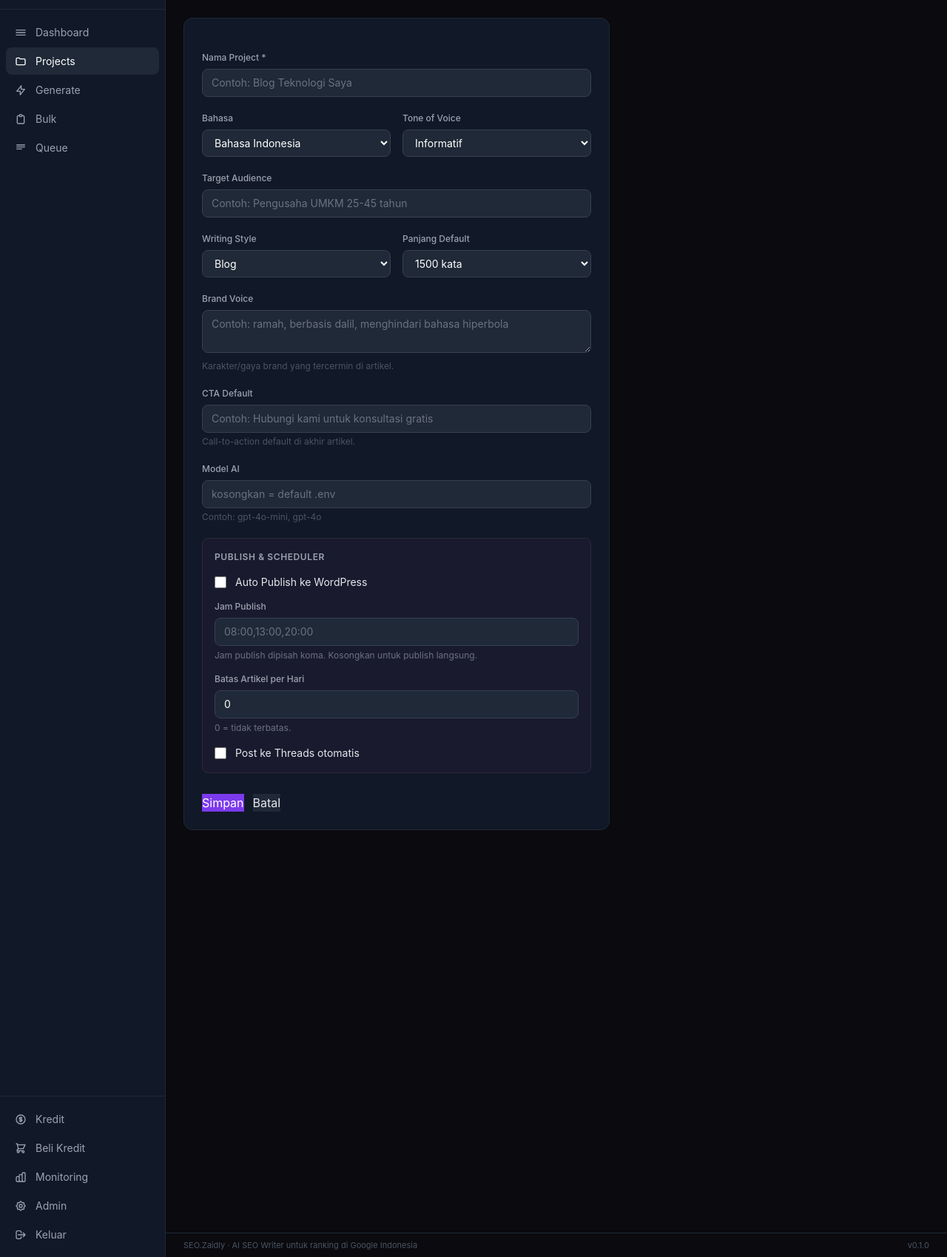
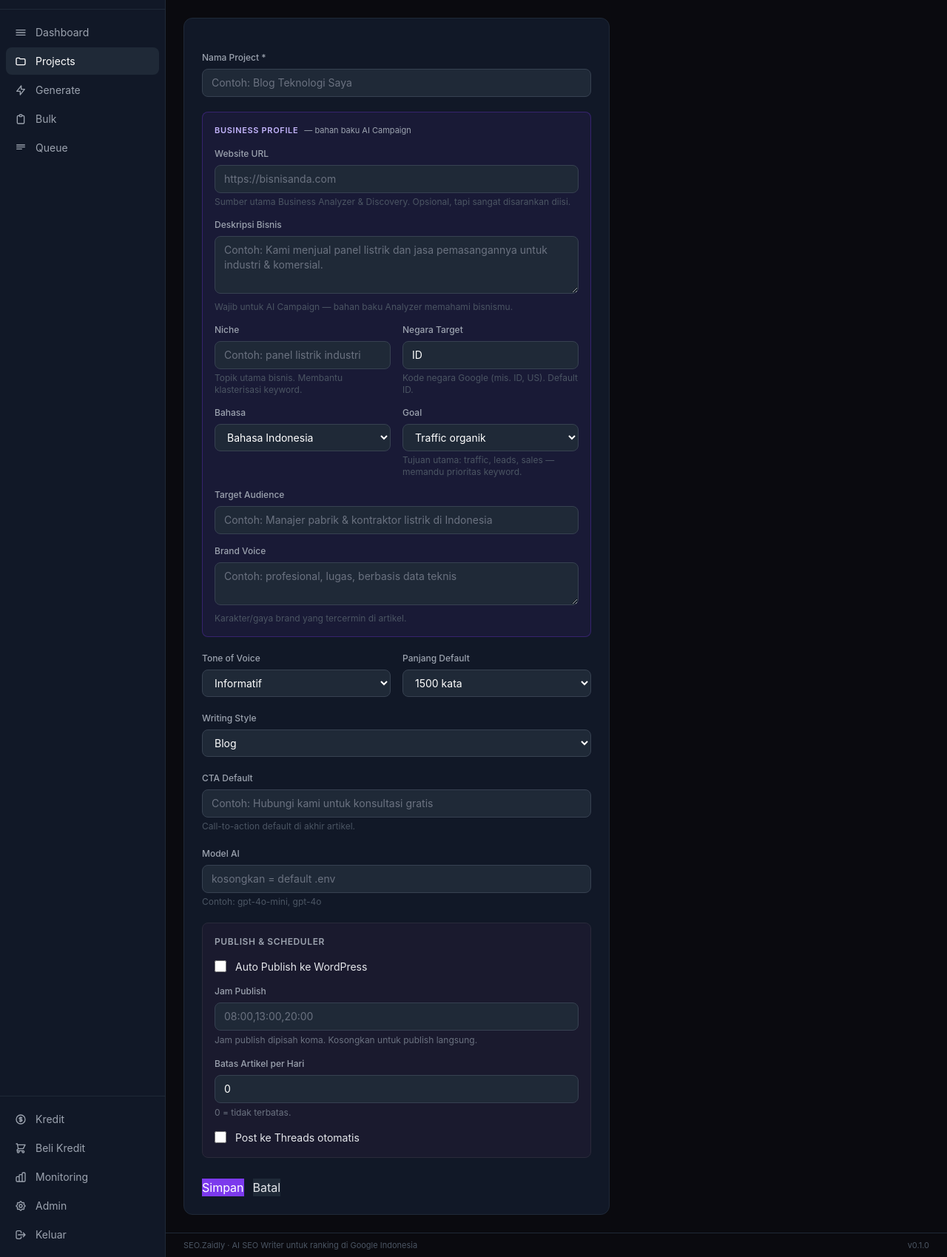
Before and after one commit to zaidprd/ZAIDLYV2, a Django app: page /projects/new/ in a window 1280 px wide. Shown: the part 48-1747 px from the top of the page at 74% size. Run offline with Django 5.2, Linux system fonts and the light colour scheme; the visitor is signed in with stand-in values (Sample User, id 1); some libraries are stand-ins or nearby versions.

Commit message:
feat(projects): expose Business Profile fields (PRD §5 — input AI Campaign)
ProjectForm sebelumnya menyembunyikan field business model: website_url,
business_description, niche, target_country, goal. Tanpa itu Business Analyzer
(PRD §6) tidak punya bahan baku -> AI Campaign mustahil dimulai.

Form sekarang punya section 'Business Profile' tegas di atas (warna ungu),
diikuti Content Settings. Help text per field menjelaskan dampaknya ke
Discovery/Analyzer. Property business_profile_ready dipakai nanti untuk
tombol 'Mulai AI Campaign' (commit berikutnya).

Co-Authored-By: Claude Opus 4.8 <noreply@anthropic.com>

```diff
--- a/projects/forms.py
+++ b/projects/forms.py
@@ -7,19 +7,33 @@ INPUT_CLASS = 'w-full bg-gray-800 border border-gray-700 rounded-lg px-3 py-2 te
 class ProjectForm(forms.ModelForm):
     class Meta:
         model = Project
-        fields = ('name', 'language', 'target_audience', 'tone', 'writing_style',
-                  'default_length', 'brand_voice', 'default_cta', 'ai_model',
-                  'auto_publish', 'schedule_times', 'daily_limit', 'threads_enabled')
+        # Business Profile (PRD §5) di depan: Analyzer butuh website/description/niche/country/goal
+        # untuk memahami bisnis sebelum keyword discovery jalan.
+        fields = (
+            'name', 'language', 'website_url', 'business_description', 'niche',
+            'target_country', 'goal', 'target_audience', 'brand_voice',
+            'tone', 'writing_style', 'default_length', 'default_cta', 'ai_model',
+            'auto_publish', 'schedule_times', 'daily_limit', 'threads_enabled',
+        )
         widgets = {
             'name': forms.TextInput(attrs={'placeholder': 'Contoh: Blog Teknologi Saya', 'class': INPUT_CLASS}),
-            'target_audience': forms.TextInput(attrs={'placeholder': 'Contoh: Pengusaha UMKM 25-45 tahun', 'class': INPUT_CLASS}),
-            'brand_voice': forms.Textarea(attrs={'rows': 2, 'placeholder': 'Contoh: ramah, berbasis dalil, menghindari bahasa hiperbola', 'class': INPUT_CLASS}),
+            'website_url': forms.URLInput(attrs={'placeholder': 'https://bisnisanda.com', 'class': INPUT_CLASS}),
+            'business_description': forms.Textarea(attrs={'rows': 3, 'placeholder': 'Contoh: Kami menjual panel listrik dan jasa pemasangannya untuk industri & komersial.', 'class': INPUT_CLASS}),
+            'niche': forms.TextInput(attrs={'placeholder': 'Contoh: panel listrik industri', 'class': INPUT_CLASS}),
+            'target_country': forms.TextInput(attrs={'placeholder': 'ID', 'class': INPUT_CLASS}),
+            'target_audience': forms.TextInput(attrs={'placeholder': 'Contoh: Manajer pabrik & kontraktor listrik di Indonesia', 'class': INPUT_CLASS}),
+            'brand_voice': forms.Textarea(attrs={'rows': 2, 'placeholder': 'Contoh: profesional, lugas, berbasis data teknis', 'class': INPUT_CLASS}),
             'default_cta': forms.TextInput(attrs={'placeholder': 'Contoh: Hubungi kami untuk konsultasi gratis', 'class': INPUT_CLASS}),
             'ai_model': forms.TextInput(attrs={'placeholder': 'kosongkan = default .env', 'class': INPUT_CLASS}),
             'schedule_times': forms.TextInput(attrs={'placeholder': '08:00,13:00,20:00', 'class': INPUT_CLASS}),
             'daily_limit': forms.NumberInput(attrs={'min': 0, 'class': INPUT_CLASS}),
         }
         help_texts = {
+            'website_url': 'Sumber utama Business Analyzer & Discovery. Opsional, tapi sangat disarankan diisi.',
+            'business_description': 'Wajib untuk AI Campaign — bahan baku Analyzer memahami bisnismu.',
+            'niche': 'Topik utama bisnis. Membantu klasterisasi keyword.',
+            'target_country': 'Kode negara Google (mis. ID, US). Default ID.',
+            'goal': 'Tujuan utama: traffic, leads, sales — memandu prioritas keyword.',
             'writing_style': 'Bentuk artikel default. Bisa diubah saat generate.',
             'default_length': 'Panjang artikel default. Bisa diubah saat generate.',
             'brand_voice': 'Karakter/gaya brand yang tercermin di artikel.',
@@ -28,6 +42,15 @@ class ProjectForm(forms.ModelForm):
             'daily_limit': '0 = tidak terbatas.',
             'threads_enabled': 'Otomatis post ke Threads setelah artikel publish ke WordPress.',
         }
+
+    @property
+    def business_profile_ready(self):
+        """True bila Business Analyzer punya cukup input untuk dijalankan."""
+        data = self.cleaned_data if self.is_valid() else {}
+        return bool(
+            (data.get('website_url') or data.get('business_description'))
+            and (data.get('niche') or data.get('target_audience'))
+        )
 
 
 class WordPressSiteForm(forms.ModelForm):
--- a/templates/projects/form.html
+++ b/templates/projects/form.html
@@ -13,6 +13,40 @@
         {% if form.name.errors %}<p class="text-xs text-red-400 mt-1">{{ form.name.errors.0 }}</p>{% endif %}
       </div>
 
+      <!-- BUSINESS PROFILE — input untuk AI Campaign (PRD §5).
+           Tanpa ini, Business Analyzer & Discovery tidak punya bahan baku.
+           Bagian inilah yang menentukan kualitas keyword & strategi nanti. -->
+      <div style="padding:1rem; background:rgba(124,58,237,0.08); border:1px solid rgba(124,58,237,0.3); border-radius:0.5rem; display:flex; flex-direction:column; gap:0.875rem;">
+        <div style="display:flex; align-items:center; gap:0.5rem;">
+          <span style="font-size:0.6875rem; font-weight:600; color:#c4b5fd; text-transform:uppercase; letter-spacing:0.06em;">Business Profile</span>
+          <span style="font-size:0.6875rem; color:#9ca3af;">— bahan baku AI Campaign</span>
+        </div>
+
+        <div class="form-group">
+          <label class="label">Website URL</label>
+          {{ form.website_url }}
+          <p class="text-xs text-gray-600 mt-1">{{ form.fields.website_url.help_text }}</p>
+        </div>
+
+        <div class="form-group">
+          <label class="label">Deskripsi Bisnis</label>
+          {{ form.business_description }}
+          <p class="text-xs text-gray-600 mt-1">{{ form.fields.business_description.help_text }}</p>
+        </div>
+
+        <div class="grid grid-cols-2 gap-4">
+          <div class="form-group">
+            <label class="label">Niche</label>
+            {{ form.niche }}
+            <p class="text-xs text-gray-600 mt-1">{{ form.fields.niche.help_text }}</p>
+          </div>
+          <div class="form-group">
+            <label class="label">Negara Target</label>
+            {{ form.target_country }}
+            <p class="text-xs text-gray-600 mt-1">{{ form.fields.target_country.help_text }}</p>
+          </div>
+        </div>
+
         <div class="grid grid-cols-2 gap-4">
           <div class="form-group">
             <label class="label">Bahasa</label>
@@ -23,12 +57,13 @@
             </select>
           </div>
           <div class="form-group">
-          <label class="label">Tone of Voice</label>
-          <select name="tone" class="input">
-            {% for val, label in form.fields.tone.choices %}
-            <option value="{{ val }}" {% if form.tone.value == val %}selected{% endif %}>{{ label }}</option>
+            <label class="label">Goal</label>
+            <select name="goal" class="input">
+              {% for val, label in form.fields.goal.choices %}
+              <option value="{{ val }}" {% if form.goal.value == val %}selected{% endif %}>{{ label }}</option>
               {% endfor %}
             </select>
+            <p class="text-xs text-gray-600 mt-1">{{ form.fields.goal.help_text }}</p>
           </div>
         </div>
 
@@ -37,12 +72,20 @@
           {{ form.target_audience }}
         </div>
 
+        <div class="form-group">
+          <label class="label">Brand Voice</label>
+          {{ form.brand_voice }}
+          <p class="text-xs text-gray-600 mt-1">{{ form.fields.brand_voice.help_text }}</p>
+        </div>
+      </div>
+
+      <!-- CONTENT SETTINGS — preferensi tulisan (bisa di-override per artikel) -->
       <div class="grid grid-cols-2 gap-4">
         <div class="form-group">
-          <label class="label">Writing Style</label>
-          <select name="writing_style" class="input">
-            {% for val, label in form.fields.writing_style.choices %}
-            <option value="{{ val }}" {% if form.writing_style.value|stringformat:'s' == val|stringformat:'s' %}selected{% endif %}>{{ label }}</option>
+          <label class="label">Tone of Voice</label>
+          <select name="tone" class="input">
+            {% for val, label in form.fields.tone.choices %}
+            <option value="{{ val }}" {% if form.tone.value == val %}selected{% endif %}>{{ label }}</option>
             {% endfor %}
           </select>
         </div>
@@ -57,9 +100,12 @@
       </div>
 
       <div class="form-group">
-        <label class="label">Brand Voice</label>
-        {{ form.brand_voice }}
-        <p class="text-xs text-gray-600 mt-1">{{ form.fields.brand_voice.help_text }}</p>
+        <label class="label">Writing Style</label>
+        <select name="writing_style" class="input">
+          {% for val, label in form.fields.writing_style.choices %}
+          <option value="{{ val }}" {% if form.writing_style.value|stringformat:'s' == val|stringformat:'s' %}selected{% endif %}>{{ label }}</option>
+          {% endfor %}
+        </select>
       </div>
 
       <div class="form-group">
```
Lines whose indentation alone changed are shown as unchanged.
